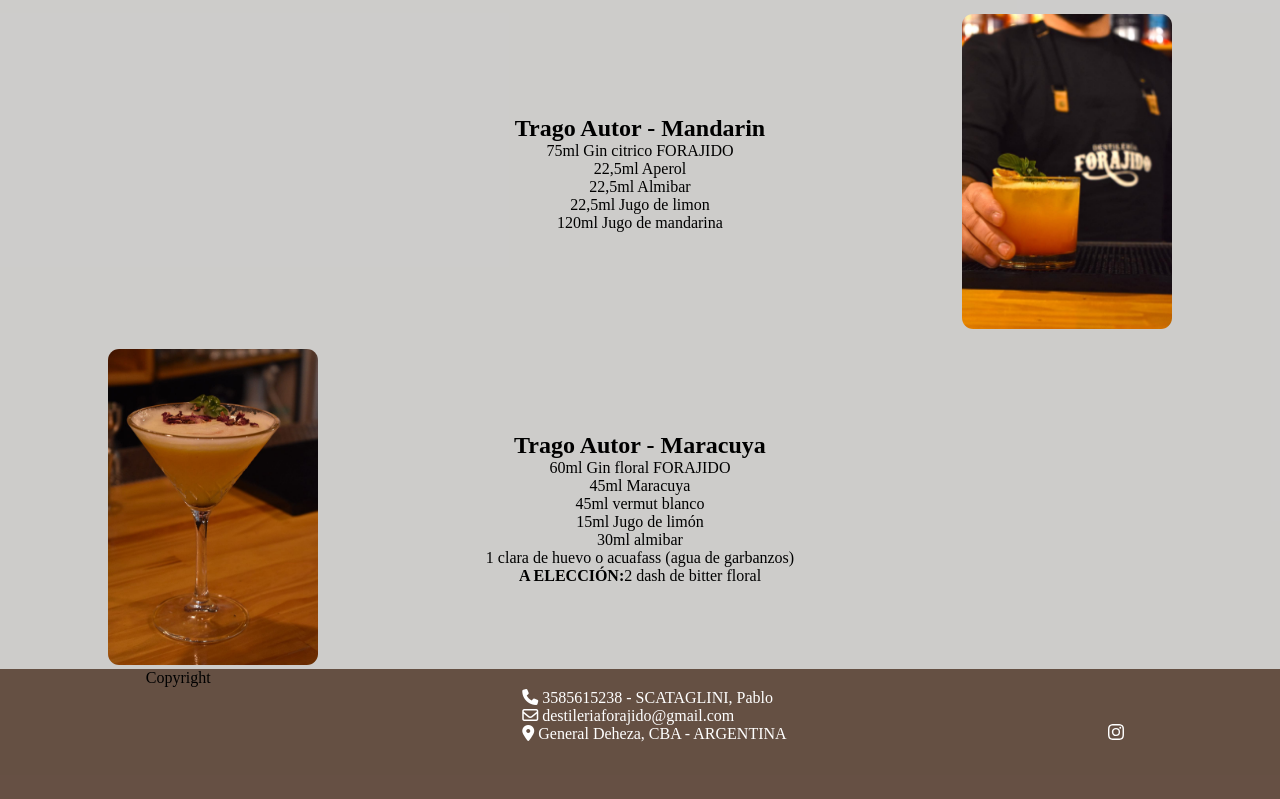
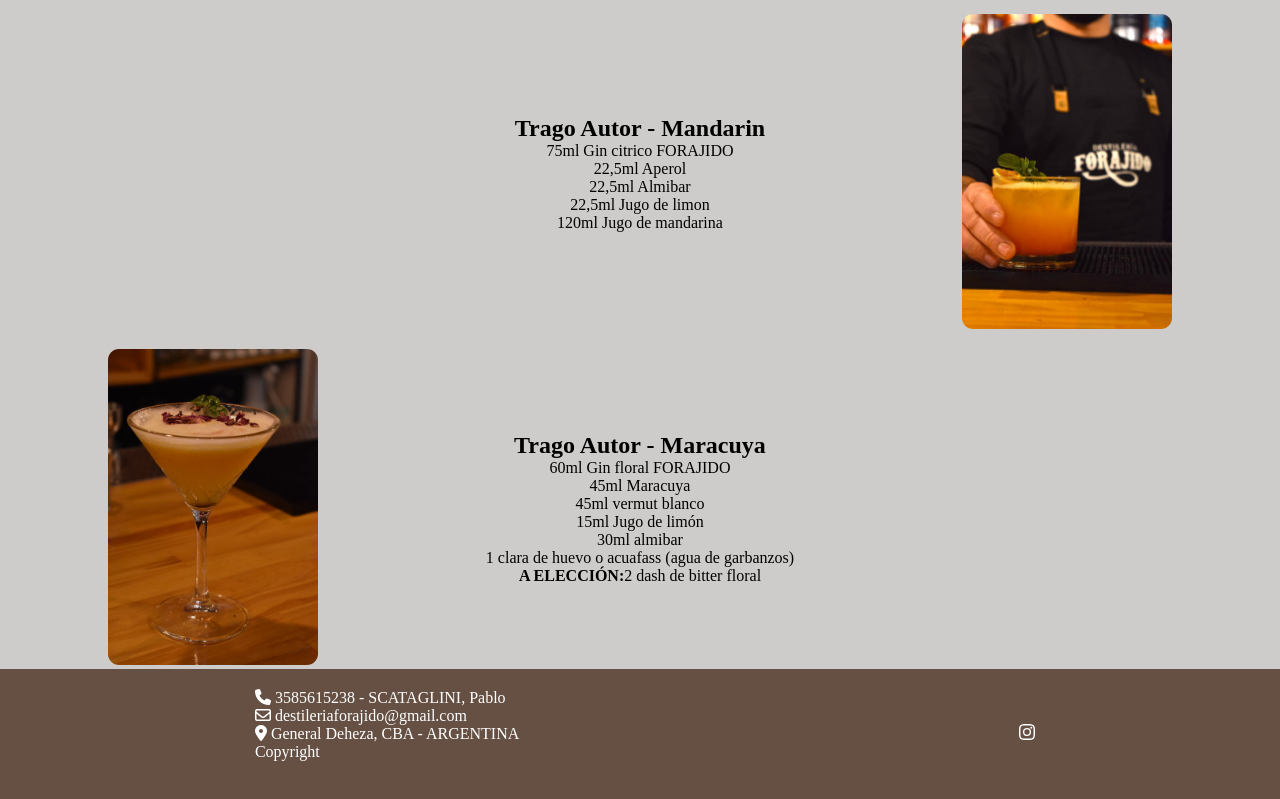
Before and after one commit to PabloScata/PreEntrega1SCATAGLINI, a website: page pages/cocktail.html in a window 1280 px wide. Shown: the part 496-1295 px from the top of the page. Drawn offline with Linux system fonts and the light colour scheme.

Commit message:
Correción-Proyecto Final

```diff
--- a/pages/cocktail.html
+++ b/pages/cocktail.html
@@ -84,8 +84,6 @@
             <p><i class="fa-solid fa-phone"></i> 3585615238 - SCATAGLINI, Pablo</p>
             <p><i class="fa-regular fa-envelope"></i>  destileriaforajido@gmail.com</p>
             <p><i class="fa-solid fa-location-dot"></i> General Deheza, CBA - ARGENTINA</p>
-        </div>
-        <div class="copy">
             <p>Copyright</p>
         </div>
     </footer>
```
Also changed, not shown: pages/galeria.html (+0 -2 lines), pages/nosotros.html (+0 -2 lines).
